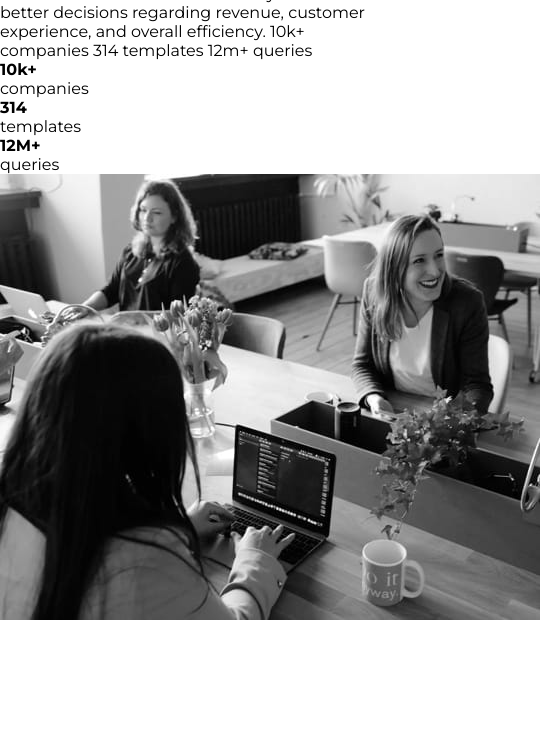
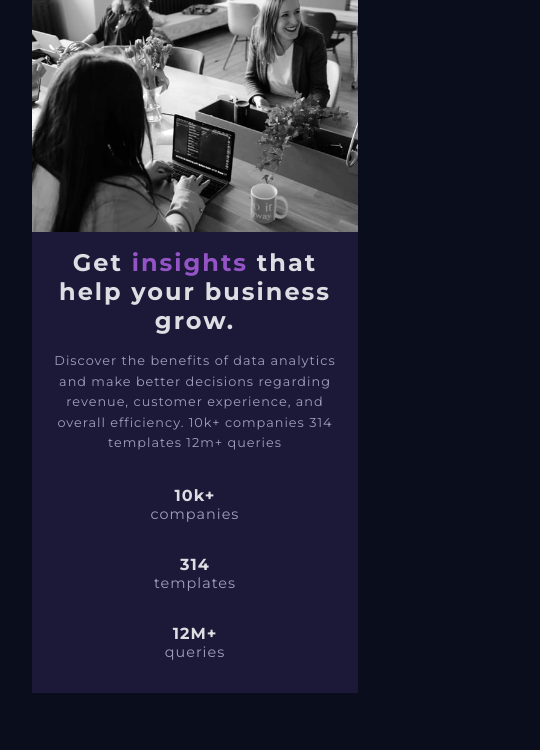
Before and after one commit to freetart/FEM-stats-card, a plain HTML site: page index.html in a window 390 px wide. Shown: the part 94-844 px from the top of the page, 540 px wide, since content can reach past the window. Drawn offline with Linux system fonts and the light colour scheme; a script that the page names is missing.

Commit message:
created css & made responsive

```diff
--- a/index.html
+++ b/index.html
@@ -44,9 +44,11 @@
             </div>
           </div>
         </div>
-        <div class="stats-card-img">
-          <img src="./images/image-header-desktop.jpg" alt="card image" />
-        </div>
+        <img
+          src="./images/image-header-desktop.jpg"
+          class="stats-card-img"
+          alt="card image"
+        />
       </div>
     </div>
   </body>
--- a/styles.css
+++ b/styles.css
@@ -7,7 +7,7 @@
   --secondary-bg-color: #1c1938;
   --primary-color: #9454c5;
   --text-color: #dddee3;
-  --text-muted: #514f65;
+  --text-muted: #a19fbd;
 }
 
 /* globals */
@@ -19,4 +19,118 @@
 
 body {
   font-family: "Montserrat", sans-serif;
+  background-color: var(--main-bg-color);
+  height: 100vh;
+  width: 100vw;
+  display: grid;
+  place-items: center;
+  overflow-x: hidden;
 }
+
+.container {
+  max-width: 1000px;
+  margin: 0 auto;
+  padding: 2rem;
+}
+
+.stats-card {
+  background-color: var(--secondary-bg-color);
+  display: grid;
+  grid-template-columns: repeat(2, 1fr);
+  align-items: center;
+}
+
+.stats-card-info {
+  padding: 1.5rem;
+  display: flex;
+  flex-direction: column;
+  justify-content: space-evenly;
+  height: 100%;
+}
+
+.card-title {
+  color: var(--text-color);
+  letter-spacing: 2px;
+  font-size: 2rem;
+}
+
+.card-title .highlight {
+  color: var(--primary-color);
+}
+
+.card-desc {
+  color: var(--text-muted);
+  line-height: 1.6;
+  letter-spacing: 1px;
+  font-size: 0.9rem;
+  padding: 1rem 0;
+}
+
+.stats {
+  display: flex;
+  justify-content: space-between;
+  align-items: center;
+}
+
+.stat-number {
+  color: var(--text-color);
+  letter-spacing: 1px;
+  font-size: 1.5rem;
+}
+
+.stat-desc {
+  color: var(--text-muted);
+  letter-spacing: 1px;
+}
+
+.stats-card-img {
+  width: 100%;
+  height: 100%;
+  object-fit: cover;
+}
+
+@media (max-width: 700px) {
+  .stats-card {
+    grid-template-columns: 1fr;
+  }
+
+  .stats-card-img {
+    order: -1;
+  }
+}
+
+@media (max-width: 400px) {
+  .stats-card-info {
+    padding: 1rem;
+  }
+
+  .card-title,
+  .card-desc {
+    text-align: center;
+  }
+
+  .card-title {
+    font-size: 1.5rem;
+  }
+
+  .card-desc {
+    font-size: 0.8rem;
+  }
+
+  .stats {
+    flex-direction: column;
+    text-align: center;
+  }
+
+  .stat {
+    padding: 1rem 0;
+  }
+
+  .stat-number {
+    font-size: 1rem;
+  }
+
+  .stat-desc {
+    font-size: 0.9rem;
+  }
+}
```
